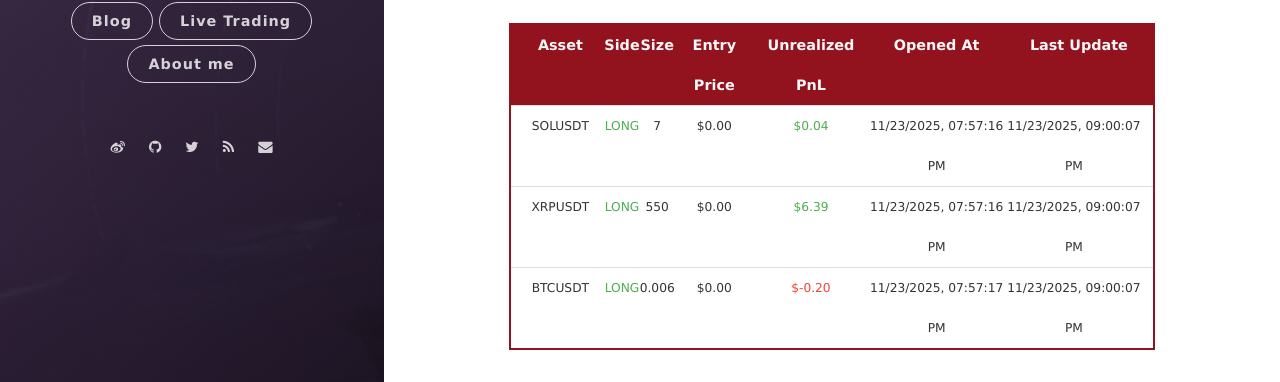
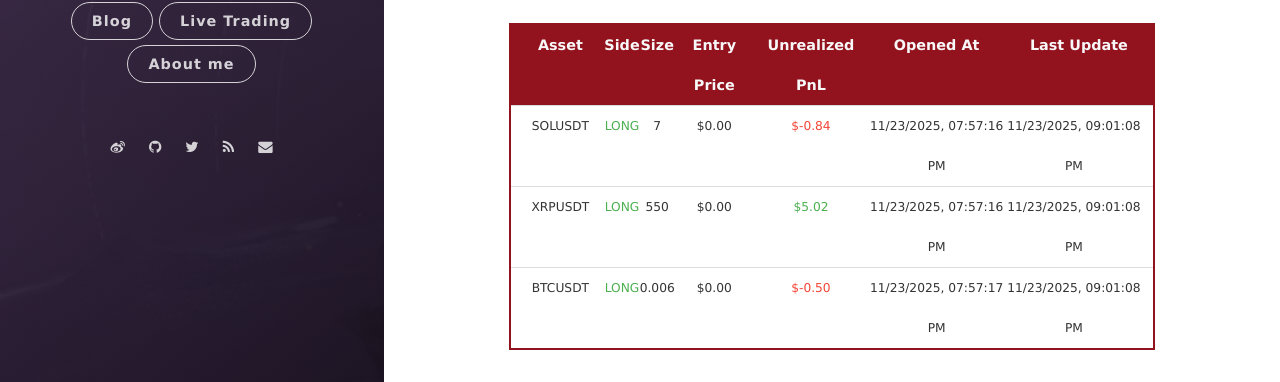
Before and after one commit to leeyegy/leeyegy.github.io, a Jekyll site: the page built from live-trading.html, in a window 1280 px wide and 1026 px high. Shown: the part 576-958 px from the top of the window. Built offline with Jekyll 4.4.1, drawn with Linux system fonts in a browser that asks for light colours; nearby versions of some CDN libraries.

Commit message:
AccountMonitor: refresh positions 2025-11-24T05:01:08+08:00

```diff
--- a/assets/data/binance/positions.json
+++ b/assets/data/binance/positions.json
@@ -4,26 +4,26 @@
     "side": "LONG",
     "size": 7.0,
     "entryPrice": 0.0,
-    "unrealizedPnl": 0.03881241,
+    "unrealizedPnl": -0.84,
     "openedAt": "2025-11-24T03:57:16+08:00",
-    "reportedAt": "2025-11-24T05:00:07+08:00"
+    "reportedAt": "2025-11-24T05:01:08+08:00"
   },
   {
     "symbol": "XRPUSDT",
     "side": "LONG",
     "size": 550.0,
     "entryPrice": 0.0,
-    "unrealizedPnl": 6.393442,
+    "unrealizedPnl": 5.021522,
     "openedAt": "2025-11-24T03:57:16+08:00",
-    "reportedAt": "2025-11-24T05:00:07+08:00"
+    "reportedAt": "2025-11-24T05:01:08+08:00"
   },
   {
     "symbol": "BTCUSDT",
     "side": "LONG",
     "size": 0.006,
     "entryPrice": 0.0,
-    "unrealizedPnl": -0.20015626,
+    "unrealizedPnl": -0.498,
     "openedAt": "2025-11-24T03:57:17+08:00",
-    "reportedAt": "2025-11-24T05:00:07+08:00"
+    "reportedAt": "2025-11-24T05:01:08+08:00"
   }
 ]
```
